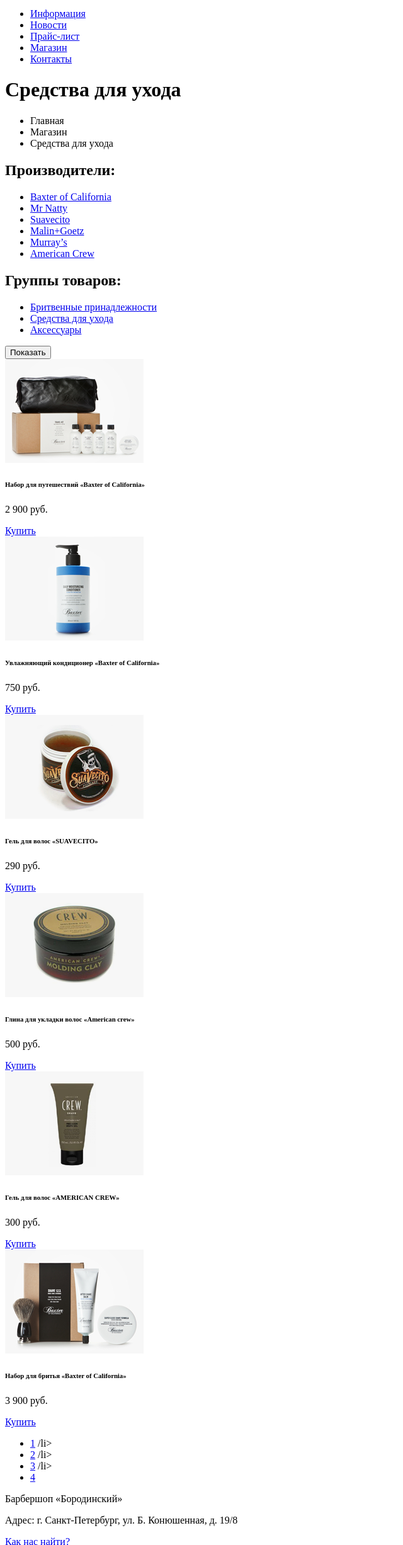
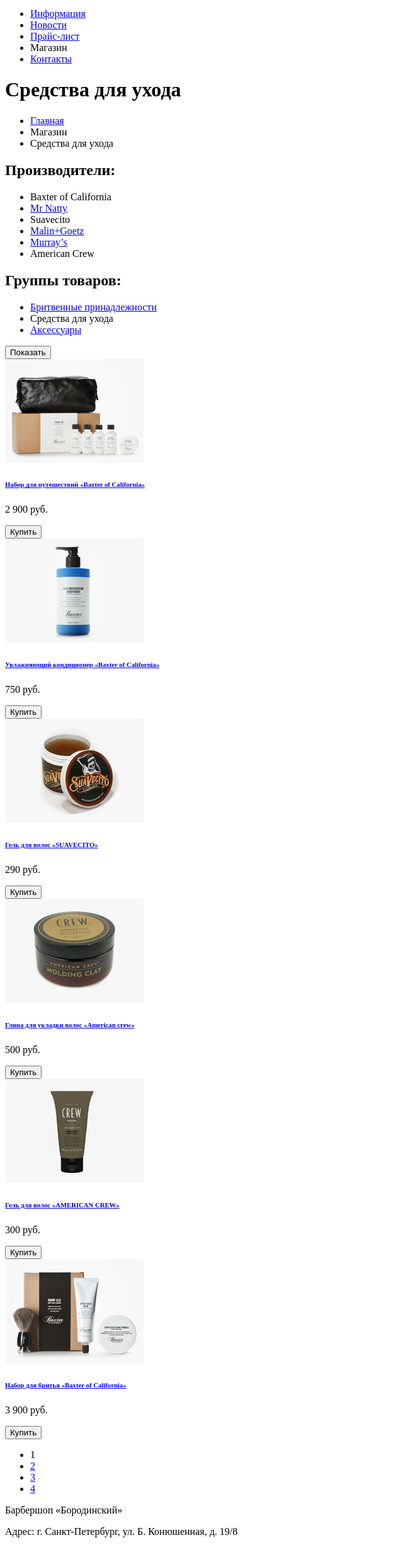
Before and after one commit to KAnastasiya/171084-barbershop, a plain HTML site: page shop.html in a window 1280 px wide. Shown: the part 29-2482 px from the top of the page at 63% size, without its empty margins (0-640 px from the left). Drawn offline with Linux system fonts and the light colour scheme.

Commit message:
Bugfix
1. Нашла несколько опечаток
2. Не учла написанное в Specification.md:
- В блоке с хлебными крошками активная страница (последний пункт) не является ссылкой и не реагирует на наведение.
- В пагинации активная страница не является ссылкой и не реагирует на наведение.
- barbershop-index.psd. Логотип не является ссылкой.
- barbershop-index.psd.  Картинки в фотогалерее — это ссылка, по клику открывается модальное окно с фотографией (макета нет, не делать).
- barbershop-shop.psd. Карточка товара: изображение товара — это ссылка на страницу товара.
- barbershop-shop.psd. Карточка товара: название товара — это ссылка на страницу товара (название состоит из двух строк, но по сути является одним блоком).
- barbershop-shop.psd. Карточка товара: кнопка «Купить» — по клику товар добавляется в корзину (макета корзины нет, не делать).

```diff
--- a/shop.html
+++ b/shop.html
@@ -16,7 +16,7 @@
         <nav class="page-navigation">
           <ul class="page-navigation__list">
             <li class="page-navigation__item">
-              <a class="page-navigation__link"href="#">Информация</a>
+              <a class="page-navigation__link" href="#">Информация</a>
             </li>
             <li class="page-navigation__item">
               <a class="page-navigation__link" href="#">Новости</a>
@@ -25,7 +25,7 @@
               <a class="page-navigation__link" href="pricelist.html">Прайс-лист</a>
             </li>
             <li class="page-navigation__item">
-              <a class="page-navigation__link--active" href="shop.html">Магазин</a>
+              <a class="page-navigation__link">Магазин</a>
             </li>
             <li class="page-navigation__item">
               <a class="page-navigation__link" href="#">Контакты</a>
@@ -42,7 +42,9 @@
     <main class="container">
       <h1 class="main-header">Средства для ухода</h1>
       <ul class="page-breadcrumbs">
-        <li class="page-breadcrumbs__item">Главная</li>
+        <li class="page-breadcrumbs__item">
+          <a class="page-breadcrumbs__link" href='index.html'> Главная</a>
+        </li>
         <li class="page-breadcrumbs__item">Магазин</li>
         <li class="page-breadcrumbs__item">Средства для ухода</li>
       </ul>
@@ -51,14 +53,14 @@
         <article class="producer">
           <h2 class="producer__header">Производители:</h2>
           <ul class="producer__list">
-            <li class="producer__item">
-              <a class="producer__link" href="#">Baxter of California</a>
+            <li class="producer__item>
+              <a class="producer__link">Baxter of California</a>
             </li>
             <li class="producer__item">
               <a class="producer__link" href="#">Mr Natty</a>
             </li>
             <li class="producer__item">
-              <a class="producer__link" href="#">Suavecito</a>
+              <a class="producer__link">Suavecito</a>
             </li>
             <li class="producer__item">
               <a class="producer__link" href="#">Malin+Goetz</a>
@@ -67,7 +69,7 @@
               <a class="producer__link" href="#">Murray’s</a>
             </li>
             <li class="producer__item">
-              <a class="producer__link" href="#">American Crew</a>
+              <a class="producer__link">American Crew</a>
             </li>
           </ul>
         </article>
@@ -79,7 +81,7 @@
               <a class="category__link" href="#">Бритвенные принадлежности</a>
             </li>
             <li class="category__item">
-              <a class="category__link" href="#">Средства для ухода</a>
+              <a class="category__link">Средства для ухода</a>
             </li>
             <li class="category__item">
               <a class="category__link" href="#">Аксессуары</a>
@@ -92,51 +94,69 @@
 
       <section class="product__list">
         <article class="product__item">
+          <a class="product__link" href='product.html'>
             <img class="product__img" src="img/product-list/img/1.png" alt="Набор для путешествий «Baxter of California»" width="220" height="165">
             <h6 class="product__name">Набор для путешествий «Baxter of California»</h6>
-          <p class="product__price">2 900 руб.</p><a class="product__buy" href="product.html">Купить</a>
+          </a>
+          <p class="product__price">2 900 руб.</p>
+          <button class="product__buy" type="button">Купить</a>
         </article>
 
         <article class="product__item">
+          <a class="product__link" href='product.html'>
             <img class="product__img" src="img/product-list/img/2.png" alt="Увлажняющий кондиционер «Baxter of California»" width="220" height="165">
             <h6 class="product__name">Увлажняющий кондиционер «Baxter of California»</h6>
-          <p class="product__price">750 руб.</p><a class="product__buy" href="product.html">Купить</a>
+          </a>
+          <p class="product__price">750 руб.</p>
+          <button class="product__buy" type="button">Купить</a>
         </article>
 
         <article class="product__item">
+          <a class="product__link" href='product.html'>
             <img class="product__img" src="img/product-list/img/3.png" alt="Гель для волос «SUAVECITO»" width="220" height="165">
             <h6 class="product__name">Гель для волос «SUAVECITO»</h6>
-          <p class="product__price">290 руб.</p><a class="product__buy" href="product.html">Купить</a>
+          </a>
+          <p class="product__price">290 руб.</p>
+          <button class="product__buy" type="button">Купить</a>
         </article>
 
         <article class="product__item">
+          <a class="product__link" href='product.html'>
             <img class="product__img" src="img/product-list/img/4.png" alt="Глина для укладки волос «American crew»" width="220" height="165">
             <h6 class="product__name">Глина для укладки волос «American crew»</h6>
-          <p class="product__price">500 руб.</p><a class="product__buy" href="product.html">Купить</a>
+          </a>
+          <p class="product__price">500 руб.</p>
+          <button class="product__buy" type="button">Купить</a>
         </article>
 
         <article class="product__item">
+          <a class="product__link" href='product.html'>
             <img class="product__img" src="img/product-list/img/5.png" alt="Гель для волос «AMERICAN CREW»" width="220" height="165">
             <h6 class="product__name">Гель для волос «AMERICAN CREW»</h6>
-          <p class="product__price">300 руб.</p><a class="product__buy" href="product.html">Купить</a>
+          </a>
+          <p class="product__price">300 руб.</p>
+          <button class="product__buy" type="button">Купить</a>
         </article>
 
         <article class="product__item">
+          <a class="product__link" href='product.html'>
             <img class="product__img" src="img/product-list/img/6.png" alt="Набор для бритья «Baxter of California»" width="220" height="165">
             <h6 class="product__name">Набор для бритья «Baxter of California»</h6>
-          <p class="product__price">3 900 руб.</p><a class="product__buy" href="product.html">Купить</a>
+          </a>
+          <p class="product__price">3 900 руб.</p>
+          <button class="product__buy" type="button">Купить</a>
         </article>
 
         <ul class="pagination">
-          <li class="pagination__item">
-            <a class="pagination__link" href="#">1</a>
-          /li>
+          <li class="pagination__item ia-active">
+            <a class="pagination__link">1</a>
+          </li>
           <li class="pagination__item">
             <a class="pagination__link" href="#">2</a>
-          /li>
+          </li>
           <li class="pagination__item">
             <a class="pagination__link" href="#">3</a>
-          /li>
+          </li>
           <li class="pagination__item">
             <a class="pagination__link" href="#">4</a>
           </li>
```
Also changed, not shown: index.html (+4 -2 lines), pricelist.html (+6 -3 lines), product.html (+7 -3 lines). Lines whose indentation alone changed are shown as unchanged.
